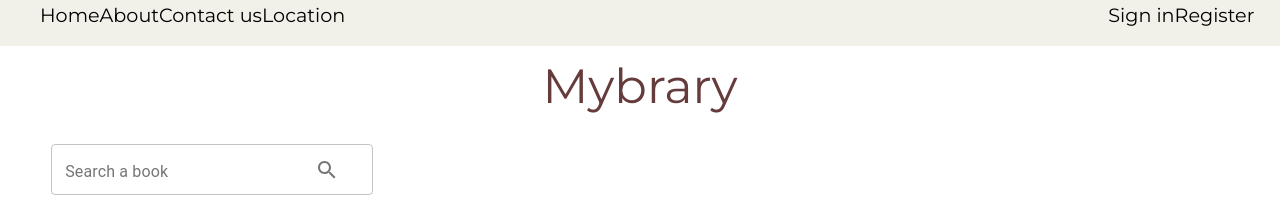
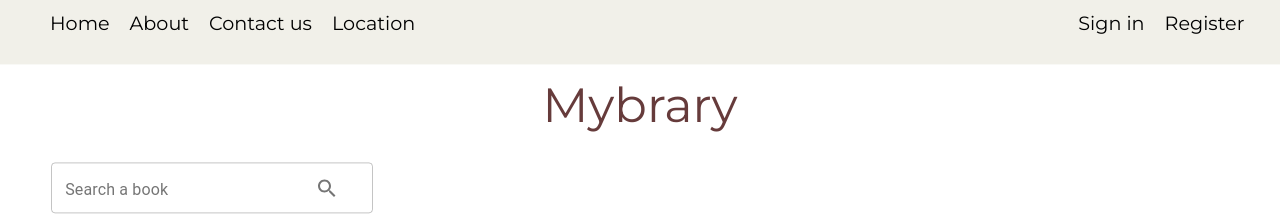
Before and after one commit to KastriotOrllati/Mybrary, a React (Create React App) app: page / in a window 1280 px wide. Shown: the top 215 px of the page. Built offline with nearby package versions, Linux system fonts and the light colour scheme; no server answers.

Commit message:
repaired navbar

```diff
--- a/src/Components/Navbar/Navbar.css
+++ b/src/Components/Navbar/Navbar.css
@@ -1,16 +1,18 @@
 .nav-bar {
   height: 10rem;
-  transform: translateY(-10%);
+  transform: translateY(-11%);
   margin-bottom: 80px;
 }
 
-.display-none {
-  display: none;
+.nav-item {
+  padding: 10px;
 }
 
 .no-scroll {
   position: fixed;
   width: 100%;
+  transform: translateY(-15%);
+  margin-top: 0;
 }
 
 .admin-page {
@@ -41,6 +43,11 @@
   justify-content: flex-end;
   padding-right: 2%;
   font-size: 1.2rem;
+  padding-top: 10px;
+}
+
+.signin-div a {
+  padding: 10px 10px;
 }
 
 .logo {
@@ -84,7 +91,6 @@
     transform: translateX(-50px);
     justify-content: flex-start;
     padding-left: 10px;
-    transition: all 0.3s;
   }
   .signin-div {
     font-size: 1rem;
@@ -93,6 +99,7 @@
     display: flex;
     transform: translateY(5px);
     padding-right: 2%;
+    padding-bottom: 20px;
   }
   .search-div {
     justify-content: center;
@@ -118,14 +125,14 @@
     flex-direction: column;
     width: 100%;
     transform: translateX(0);
-    overflow-y: hidden;
-    height: 93vh;
+    overflow: hidden;
+    height: 94vh;
     position: fixed;
 
     top: 70px;
     left: -100%;
     justify-content: flex-start;
-    transition: all 0.3s ease;
+    transition: all 0.2s ease;
     padding: 0;
   }
 
@@ -135,9 +142,8 @@
     opacity: 1;
     transition: all 0.3s ease;
     z-index: 1000;
-    margin: 0;
-    height: 93vh;
-    overflow: hidden;
+    height: 95vh;
+    position: fixed;
   }
 
   .nav-item a {
@@ -159,7 +165,6 @@
     width: 95%;
   }
   .menu-icon {
-    padding-top: 5px;
     display: flex;
     justify-content: center;
     align-items: center;
```
